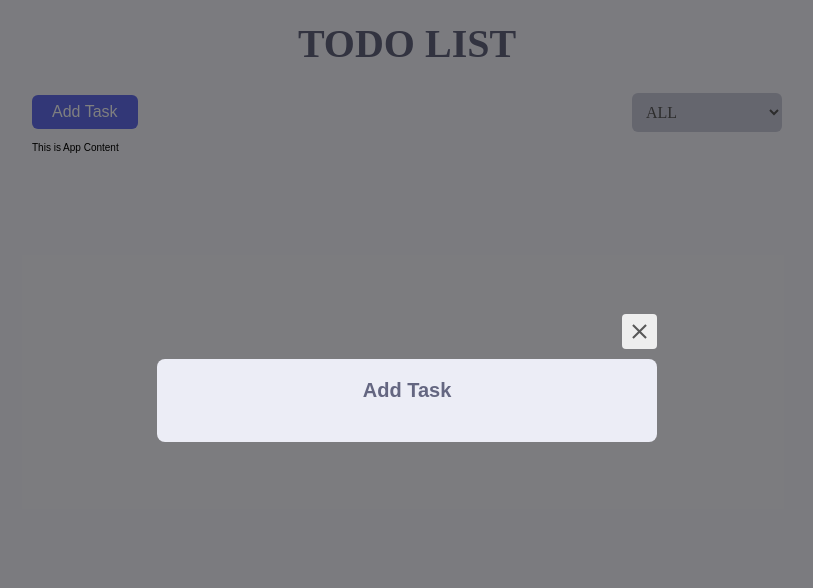
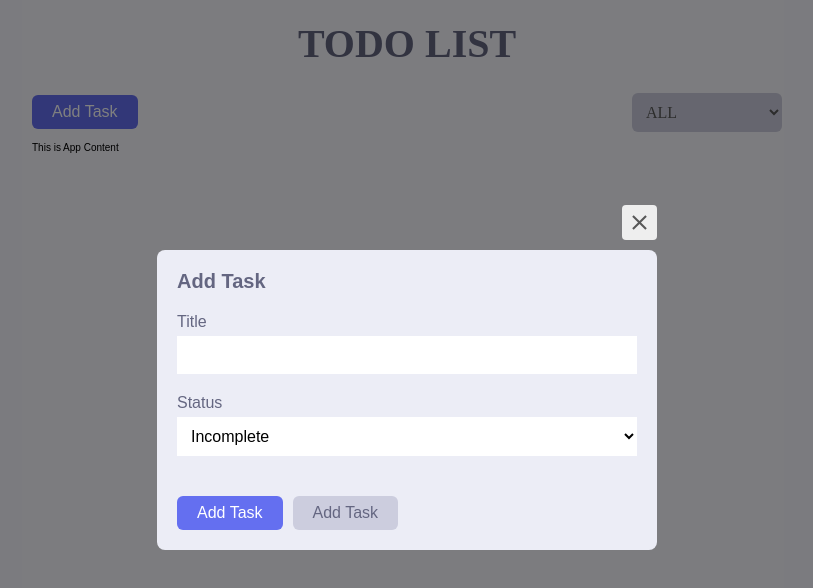
Before and after one commit to debbyuzuegbu/todo-app, a React (Create React App) app: page / in a window 1280 px wide. Shown: the top 588 px of the page, without its empty margins (233-1046 px from the left). Built offline with nearby package versions, Linux system fonts and the light colour scheme.

Commit message:
added buttons

```diff
--- a/src/Component/TodoModal.jsx
+++ b/src/Component/TodoModal.jsx
@@ -1,6 +1,7 @@
 import React from 'react';
 import { MdOutlineClose } from 'react-icons/md';
 import styles from '../styles/modules/modal.module.scss';
+import Button from './Button';
 
 function TodoModal() {
   return (
@@ -9,8 +10,27 @@
         <div className={styles.closeButton}>
           <MdOutlineClose />
         </div>
-        <form>
+        <form className={styles.form}>
           <h1 className={styles.formTitle}>Add Task</h1>
+          <label htmlFor="title">
+            Title
+            <input type="text" id="title" />
+          </label>
+          <label htmlFor="status">
+            Status
+            <select name="status" id="status">
+              <option value="incomplete">Incomplete</option>
+              <option value="complete">Complete</option>
+            </select>
+          </label>
+          <div className={styles.buttonContainer}>
+            <Button type="submit" variant="primary">
+              Add Task
+            </Button>
+            <Button type="button" variant="secondary">
+              Add Task
+            </Button>
+          </div>
         </form>
       </div>
     </div>
```
